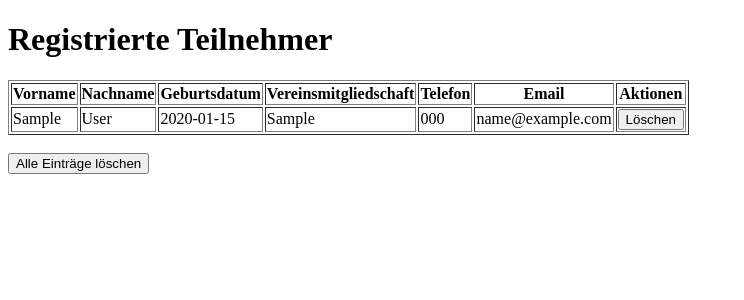
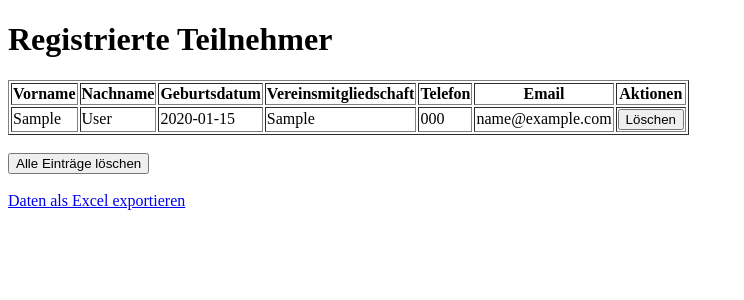
Before and after one commit to pwwppw78/anmeldung-kinderfasching, a Flask app: page /admin in a window 1280 px wide. Shown: the top 300 px of the page, without its empty margins (0-744 px from the left). Run offline with Flask 3, Linux system fonts and the light colour scheme; the visitor is signed in with stand-in values (Sample User, id 1); tables that the repository leaves empty hold one stand-in row (values such as "Sample post"); some libraries are stand-ins or nearby versions.

Commit message:
Excel-Exportierung eingefügt

```diff
--- a/app.py
+++ b/app.py
@@ -1,5 +1,5 @@
 import os
-from flask import Flask, render_template, request, flash, redirect, url_for, session
+from flask import Flask, render_template, request, flash, redirect, url_for, session, Response
 from flask_wtf import FlaskForm
 from wtforms import StringField, DateField, SelectField, EmailField, TelField, PasswordField, SubmitField, HiddenField
 from wtforms.validators import DataRequired, Email, Length, Regexp
@@ -10,9 +10,10 @@ from flask_wtf.csrf import CSRFProtect
 from flask_wtf.csrf import CSRFError
 from datetime import datetime, date
 from flask_sqlalchemy import SQLAlchemy
-from flask import session, redirect, url_for
 from dotenv import load_dotenv
 load_dotenv()
+import pandas as pd
+from io import BytesIO
 
 app = Flask(__name__)
 csrf = CSRFProtect(app)
@@ -289,6 +290,41 @@ def delete_all_entries():
         flash("Fehler beim Löschen der Einträge.", "danger")
     return redirect(url_for("admin"))
 
+@app.route("/export-excel")
+def export_excel():
+    # Überprüfen, ob der Benutzer als Admin eingeloggt ist
+    if not session.get("admin_logged_in"):
+        flash("Nicht autorisiert!", "danger")
+        return redirect(url_for("admin_login"))
+
+    # Daten aus der Datenbank abrufen
+    registrations = Registration.query.all()
+    data = [{
+        "Vorname": r.child_firstname,
+        "Nachname": r.child_lastname,
+        "Geburtsdatum": r.birthdate,
+        "Vereinsmitgliedschaft": r.club_membership,
+        "Telefon": r.phone_number,
+        "E-Mail": r.email
+    } for r in registrations]
+
+    # Daten in ein Pandas-DataFrame umwandeln
+    df = pd.DataFrame(data)
+
+    # In eine BytesIO-Datei speichern, um sie im Speicher zu halten
+    output = BytesIO()
+    df.to_excel(output, index=False, engine='openpyxl')
+    output.seek(0)
+
+    # Excel-Datei als Antwort zurückgeben
+    response = Response(
+        output.getvalue(),
+        content_type="application/vnd.openxmlformats-officedocument.spreadsheetml.sheet"
+    )
+    response.headers["Content-Disposition"] = "attachment; filename=registrations.xlsx"
+
+    return response
+
 
 
 if __name__ == "__main__":
--- a/templates/admin.html
+++ b/templates/admin.html
@@ -42,5 +42,13 @@
         {{ form.hidden_tag() }}
         <button type="submit">Alle Einträge löschen</button>
     </form>
+
+    <br>
+
+    <!-- Button zum Exportieren der Daten als Excel -->
+    <div class="button-container">
+        <a href="{{ url_for('export_excel') }}" class="button">Daten als Excel exportieren</a>
+    </div>
+
 </body>
 </html>
```
Also changed, not shown: instance/registrations.db.
